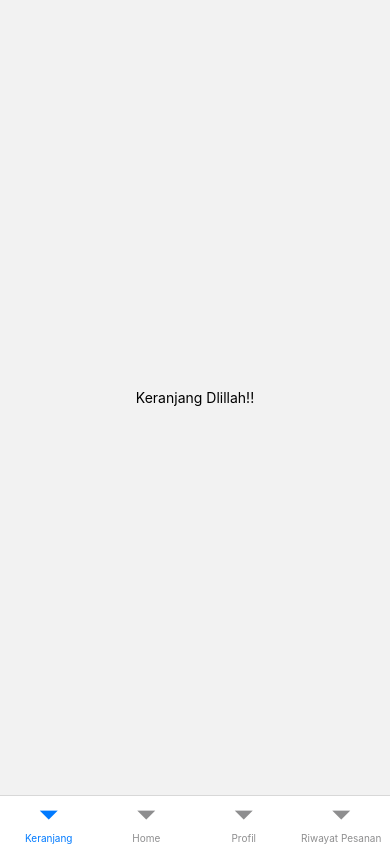
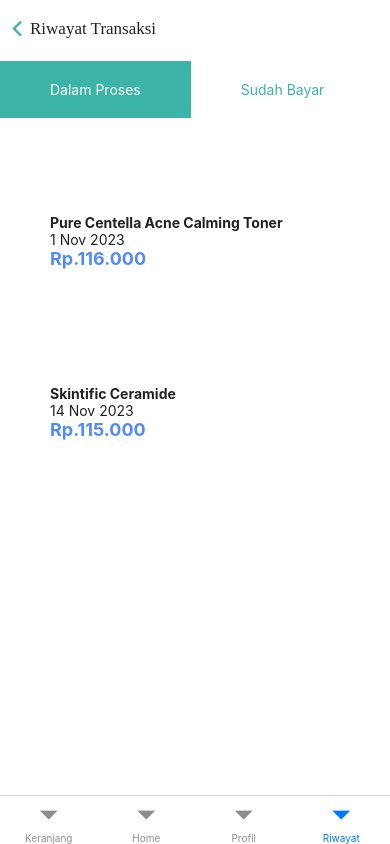
Before and after one commit to Mobile-Programming-Kelompok-3/uas-moprofronend-kelompok3, a React Native app: screen /Riwayat in a window 390 px wide. Built offline with nearby package versions, Linux system fonts and the light colour scheme.

Commit message:
update ida

```diff
--- a/App.js
+++ b/App.js
@@ -16,7 +16,7 @@ function App() {
         <Tab.Screen name="Keranjang" component={KeranjangScreen} />
         <Tab.Screen name="Home" component={Homescreen} />
         <Tab.Screen name="Profil" component={ProfilScreen} />
-        <Tab.Screen name="Riwayat Pesanan" component={RiwayatPesan} />
+        <Tab.Screen name="Riwayat" component={RiwayatPesan} />
       </Tab.Navigator>
     </NavigationContainer>
   );
--- a/screens/RiwayatPesan.js
+++ b/screens/RiwayatPesan.js
@@ -1,10 +1,92 @@
-import React from 'react';
-import { Button, View, Text } from 'react-native';
+import React, { useState } from 'react';
+import { Button, View, Text, FlatList, TouchableOpacity, StatusBar, Image } from 'react-native';
+import Icon from 'react-native-vector-icons/Ionicons';
 
 function RiwayatPesan() {
-    return (
-      <View style={{ flex: 1, justifyContent: 'center', alignItems: 'center' , fontSize: '17'}}>
-        <Text style={{fontFamily: 'Poppins', marginLeft: 25, marginTop: 10, fontWeight: 'semi-bold'}}>Riwayat Transaksi</Text>
+  const [kategori, setKategori] = useState(
+    [
+      {
+        keterangan: 'Dalam Proses'
+      },
+      {
+        keterangan: 'Sudah Bayar'
+      }
+    ]);
+
+  const [seleksiKategori, setSeleksiKategori] = useState({
+    keterangan: 'Dalam Proses'
+  });
+
+  const [dataBarang, setDataBarang] = useState([
+    {name: 'Pure Centella Acne Calming Toner', price: 'Rp.116.000', date: '1 Nov 2023', image: '../assets/pure.jpg'},
+    {name: 'Skintific Ceramide', price: 'Rp.115.000', date: '14 Nov 2023', image: '../assets/cera.jpg'}
+  ]);
+
+  return (
+      <View style={{flex: 1, backgroundColor:'#FFFFFF'}}>
+        <StatusBar backgroundColor="#FFFFFF" barStyle="dark-content"/>
+        <View style={{marginHorizontal: 5, marginBottom: 3, marginTop: 15, justifyContent: 'flex-start', alignItems: 'center', flexDirection: 'row'}}>
+          <TouchableOpacity style={{justifyContent: 'flex-start', alignItems: 'center', flexDirection: 'row'}}>
+          <Icon name="chevron-back" size={25} color="#3DB4A8" />
+          </TouchableOpacity>
+        <Text style={{fontFamily: 'Poppins', fontWeight: 'semi-bold', fontSize: 17, justifyContent: 'center', color: '#212121'}}>Riwayat Transaksi</Text>
+        </View>
+        <View>
+        <FlatList
+          /*yg kategori keterangan riwayat pesanan*/
+          data={kategori}
+          horizontal
+          showsHorizontalScrollIndicator={false}
+          style={{fontSize: 1}}
+          renderItem={({item})=>(
+          <TouchableOpacity
+          style={{
+            backgroundColor:
+              seleksiKategori.keterangan == item.keterangan ? '#3DB4A8' : '#FFFFFF',
+            elevation: 3,
+            marginBottom: 10,
+            marginVertical: 16,
+            paddingHorizontal: 50,
+            paddingVertical: 20,
+            }}>
+            <Text style={{
+              color: seleksiKategori.keterangan == item.keterangan ? '#FFFFFF' : '#3DB4A8'}}>{item.keterangan}</Text>
+          </TouchableOpacity>
+          )}
+          />
+        </View>
+
+        <View style={{flex: 1}}>
+        <FlatList
+          /*yg list riwayat pesanan*/
+          data={dataBarang}
+          showsVerticalScrollIndicator={false}
+          style={{fontSize: 1}}
+          renderItem={({item})=>(
+          <TouchableOpacity
+          style={{
+            backgroundColor: '#FFFFFF',
+            elevation: 3,
+            marginBottom: 10,
+            marginVertical: 16,
+            paddingHorizontal: 50,
+            paddingVertical: 20,
+            }}>
+            <Image
+              source={{url: item.image}}
+              style={{width: 50, height: 50, justifyContent: 'left'}}
+              resizeMode={'cover'}
+              />
+            <Text style={{
+              color: '#212121', fontSize: 14, fontWeight: 'bold'}}>{item.name}</Text>
+            <Text style={{
+              color: '#212121', fontSize: 14, fontWeight: 'normal'}}>{item.date}</Text>
+            <Text style={{
+              color: '#528BF9', fontSize: 18, fontWeight: 'bold', alignItems: 'right'}}>{item.price}</Text>
+          </TouchableOpacity>
+          )}
+          />
+        </View>
 
       </View>
     );
```
